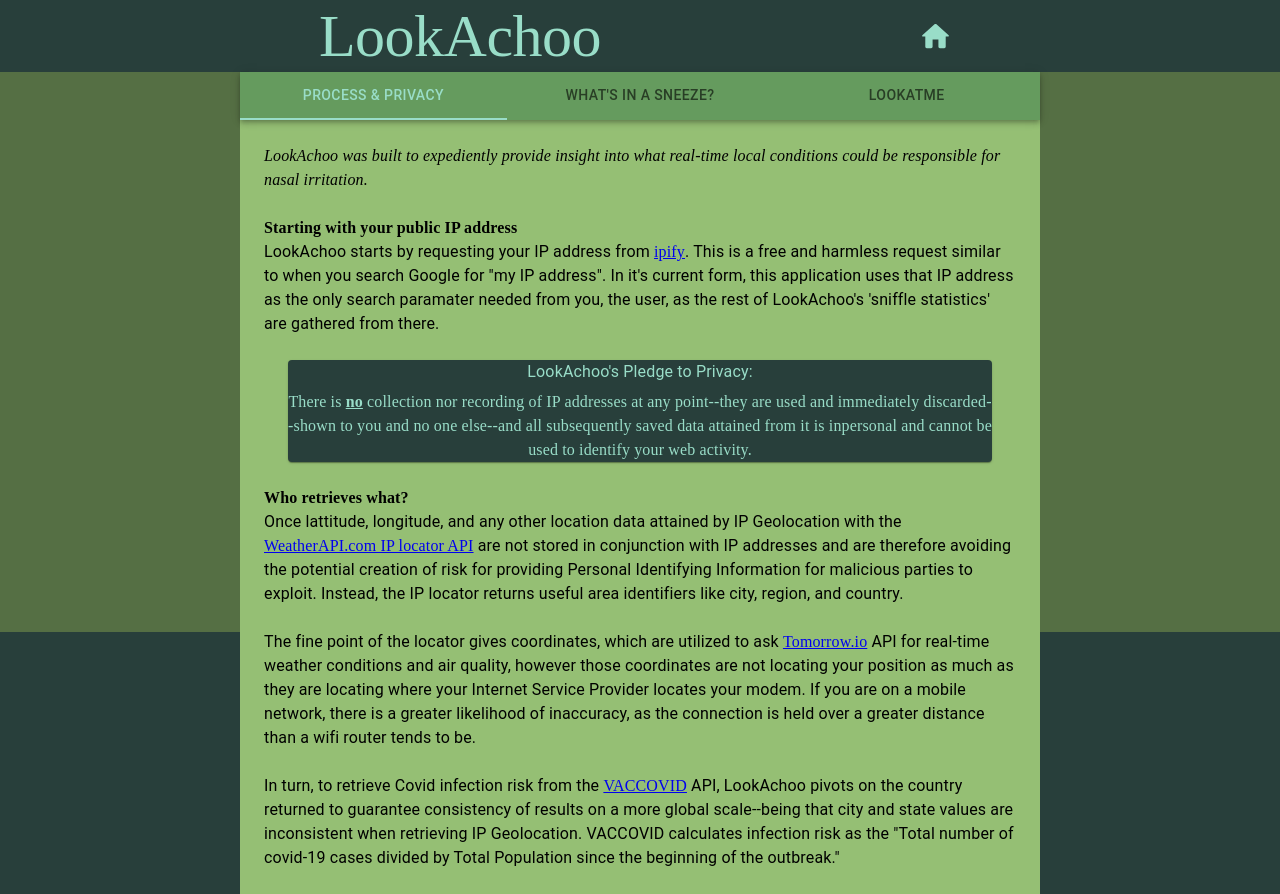
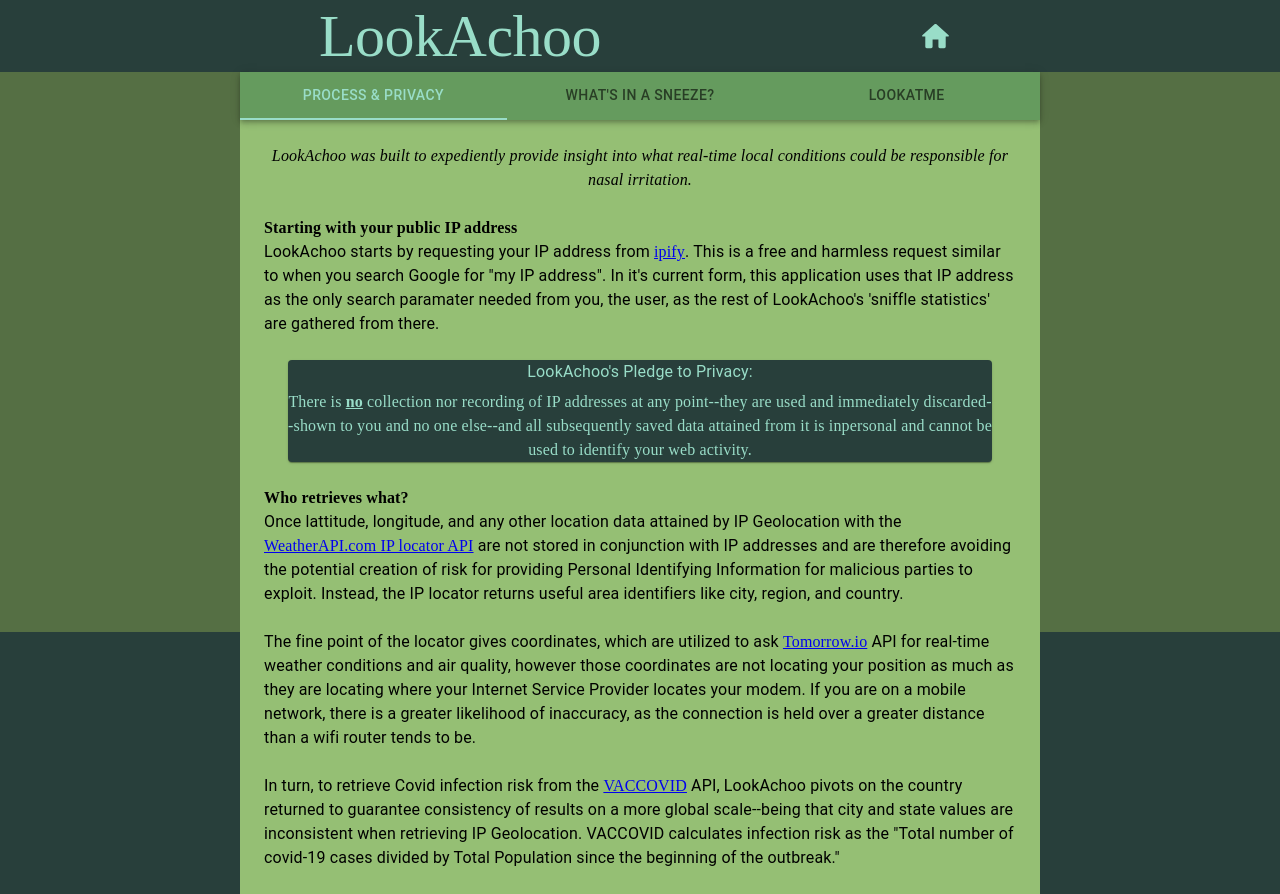
Before and after one commit to coren-frankel/LookAchoo, a React (Create React App) app in the folder client/: page /about in a window 1280 px wide. Built offline with nearby package versions, Linux system fonts and the light colour scheme; a web font is replaced by a local one.

Commit message:
Correct about page text alignment

```diff
--- a/client/src/components/InfoTabs.js
+++ b/client/src/components/InfoTabs.js
@@ -98,10 +98,10 @@ export default function FullWidthTabs() {
                     index={value}
                     onChangeIndex={handleChangeIndex}
                 > */}
-                    <TabPanel value={value} index={0} dir={theme.direction} align="start">
+                    <TabPanel value={value} index={0} dir={theme.direction}>
                         <Privacy />
                     </TabPanel>
-                    <TabPanel value={value} index={1} dir={theme.direction}>
+                    <TabPanel value={value} index={1} dir={theme.direction} align="start">
                         <WhatSneeze />
                     </TabPanel>
                     <TabPanel value={value} index={2} dir={theme.direction}>
```
